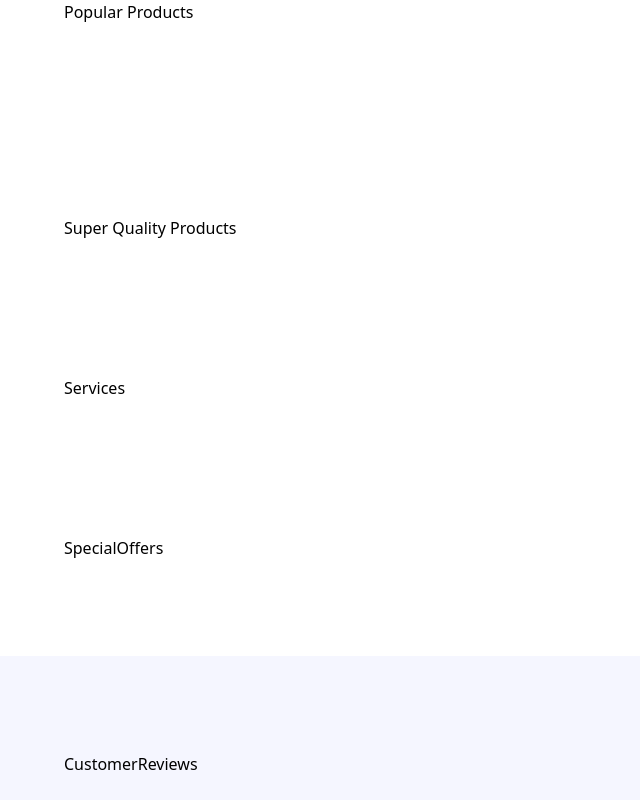
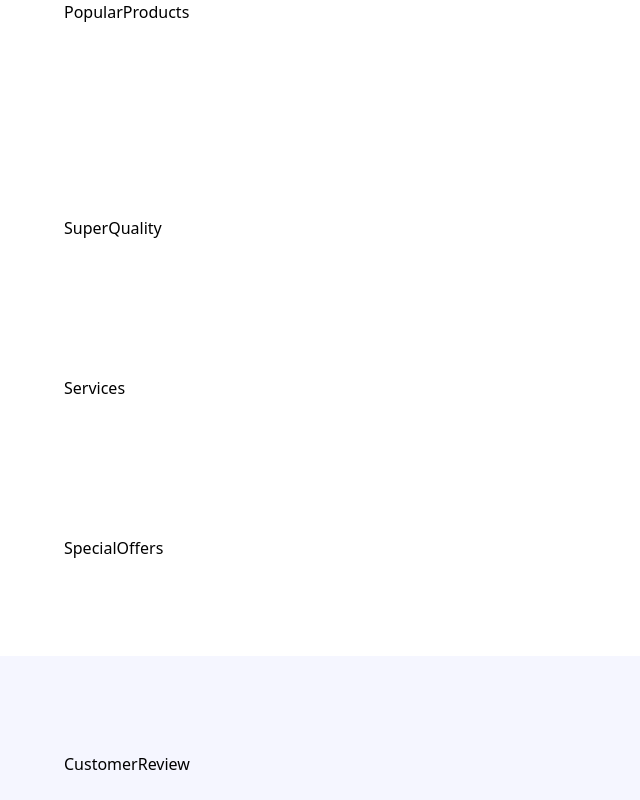
Before and after one commit to MillieMuteti/Nike, a React app: page / in a window 1280 px wide. Shown: the part 240-1040 px from the top of the page, without its empty margins (0-640 px from the left). Built offline with nearby package versions, Linux system fonts and the light colour scheme; the HTML template or start-up script is replaced by a standard one; a web font is replaced by a local one.

Commit message:
add components

```diff
--- a/src/App.jsx
+++ b/src/App.jsx
@@ -1,36 +1,48 @@
+import React from 'react'
+import CustomerReview from "./components/CustomerReview"
+import Nav from './components/Nav'
+import PopularProducts from './components/PopularProducts'
+import SpecialOffers from './components/SpecialOffers'
+import Services from './components/Services'
+import Subscription from './components/Subscription'
+import SuperQuality from './components/SuperQuality'
+import Footer from "./components/Footer"
+import Hero from './components/Hero'
+
+
 const App = () => {
   return (
     <main className='relative'>
-      Nav
+      <Nav />
       <section className='xl:padding-1 wide:padding-r padding-b'>
-        Hero
+        <Hero />
       </section>
       <section className="padding">
-        Popular Products
+       <PopularProducts />
       </section>
 
       <section className="padding">
-        Super Quality Products
+        <SuperQuality />
       </section>
 
       <section className="padding-x py-10">
-        Services
+        <Services />
       </section>
 
       <section className="padding">
-       SpecialOffers
+       <SpecialOffers />
       </section>
 
       <section className="padding bg-pale-blue">
-        CustomerReviews
+        <CustomerReview />
       </section>
 
       <section className="padding-x sm:py-32 py-16 w-full">
-       Subscription
+       <Subscription />
       </section>
 
       <section className="bg-black padding-x padding-t pb-8">
-       Footer
+       <Footer />
       </section>
     </main>
   )
--- /dev/null
+++ b/src/components/CustomerReview.jsx
@@ -0,0 +1,7 @@
+const CustomerReview = () => {
+  return (
+    <div>CustomerReview</div>
+  )
+}
+
+export default CustomerReview
--- /dev/null
+++ b/src/components/Footer.jsx
@@ -0,0 +1,7 @@
+const Footer = () => {
+  return (
+    <div>Footer</div>
+  )
+}
+
+export default Footer
--- /dev/null
+++ b/src/components/Hero.jsx
@@ -0,0 +1,7 @@
+const Hero = () => {
+  return (
+    <div>Hero</div>
+  )
+}
+
+export default Hero
--- /dev/null
+++ b/src/components/Nav.jsx
@@ -0,0 +1,7 @@
+const Nav = () => {
+  return (
+    <div>Nav</div>
+  )
+}
+
+export default Nav
--- /dev/null
+++ b/src/components/PopularProducts.jsx
@@ -0,0 +1,7 @@
+const PopularProducts = () => {
+  return (
+    <div>PopularProducts</div>
+  )
+}
+
+export default PopularProducts
--- /dev/null
+++ b/src/components/Services.jsx
@@ -0,0 +1,7 @@
+const Services = () => {
+  return (
+    <div>Services</div>
+  )
+}
+
+export default Services
--- /dev/null
+++ b/src/components/SpecialOffers.jsx
@@ -0,0 +1,9 @@
+import React from 'react'
+
+const SpecialOffers = () => {
+  return (
+    <div>SpecialOffers</div>
+  )
+}
+
+export default SpecialOffers
--- /dev/null
+++ b/src/components/Subscription.jsx
@@ -0,0 +1,7 @@
+const Subscription = () => {
+  return (
+    <div>Subscription</div>
+  )
+}
+
+export default Subscription
--- /dev/null
+++ b/src/components/SuperQuality.jsx
@@ -0,0 +1,7 @@
+const SuperQuality = () => {
+  return (
+    <div>SuperQuality</div>
+  )
+}
+
+export default SuperQuality
```
Also changed, not shown: src/SpecialOffers.jsx (added).
